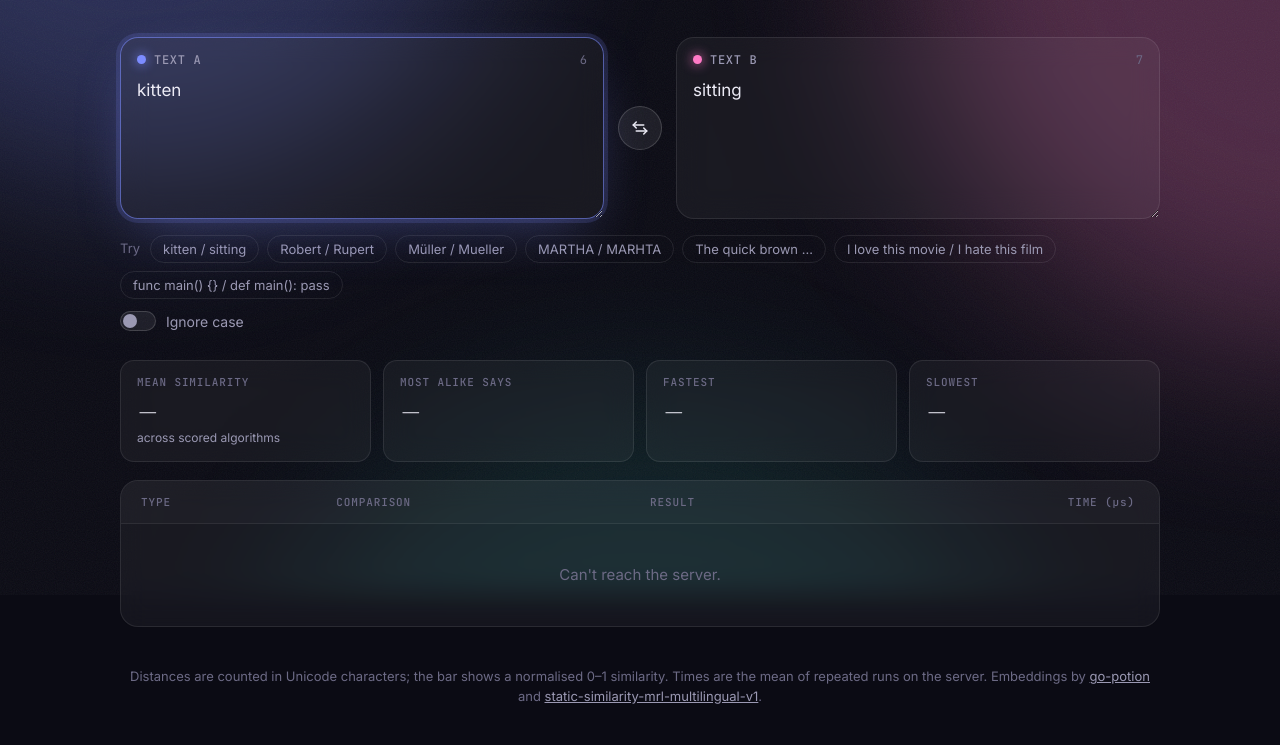
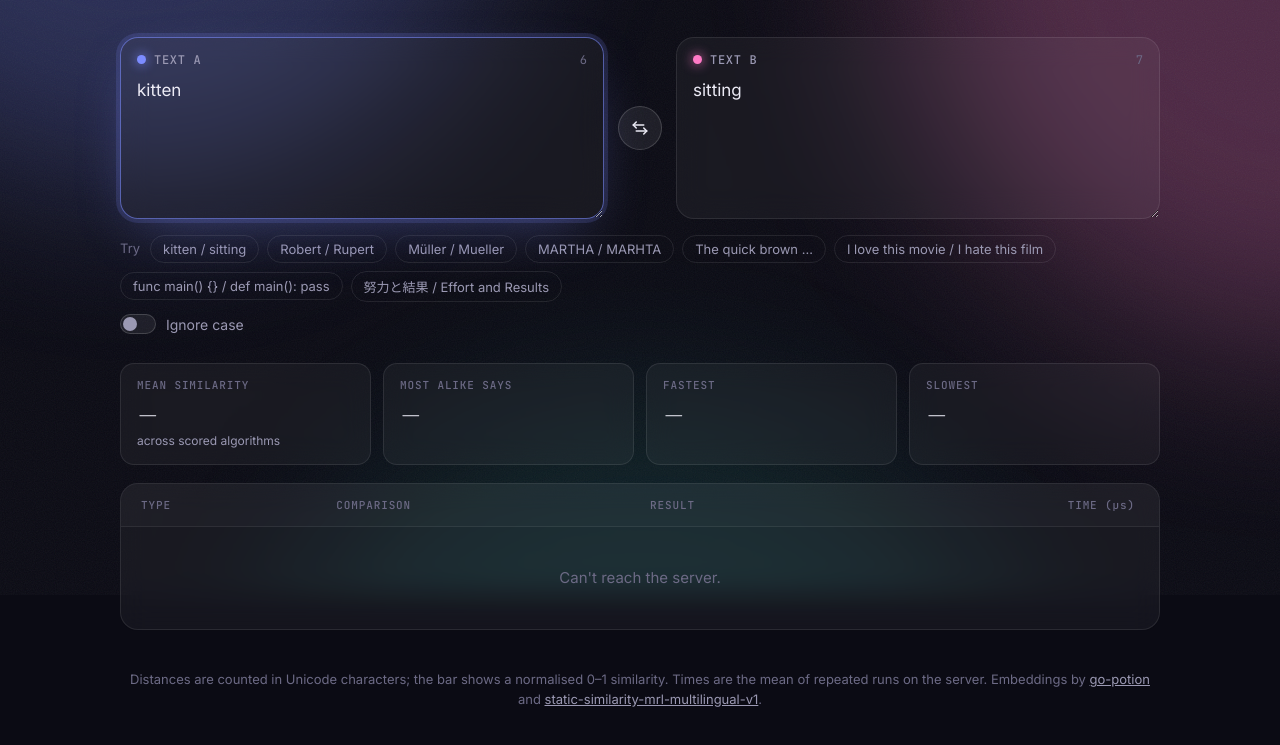
Before and after one commit to ryn-cx/similarity-thing, a plain HTML site: page web/index.html in a window 1280 px wide. Shown: the part 205-950 px from the top of the page. Drawn offline with Linux system fonts and the light colour scheme; no server answers.

Commit message:
Add multi-language example

```diff
--- a/web/index.html
+++ b/web/index.html
@@ -260,6 +260,7 @@ footer a { color: var(--muted); }
     ["The quick brown fox jumps over the lazy dog", "A fast brown fox leaps over a sleepy dog"],
     ["I love this movie", "I hate this film"],
     ["func main() {}", "def main(): pass"],
+    ["努力と結果", "Effort and Results"],
   ];
   for (const [x, y] of examples) {
     const btn = document.createElement("button");
```
